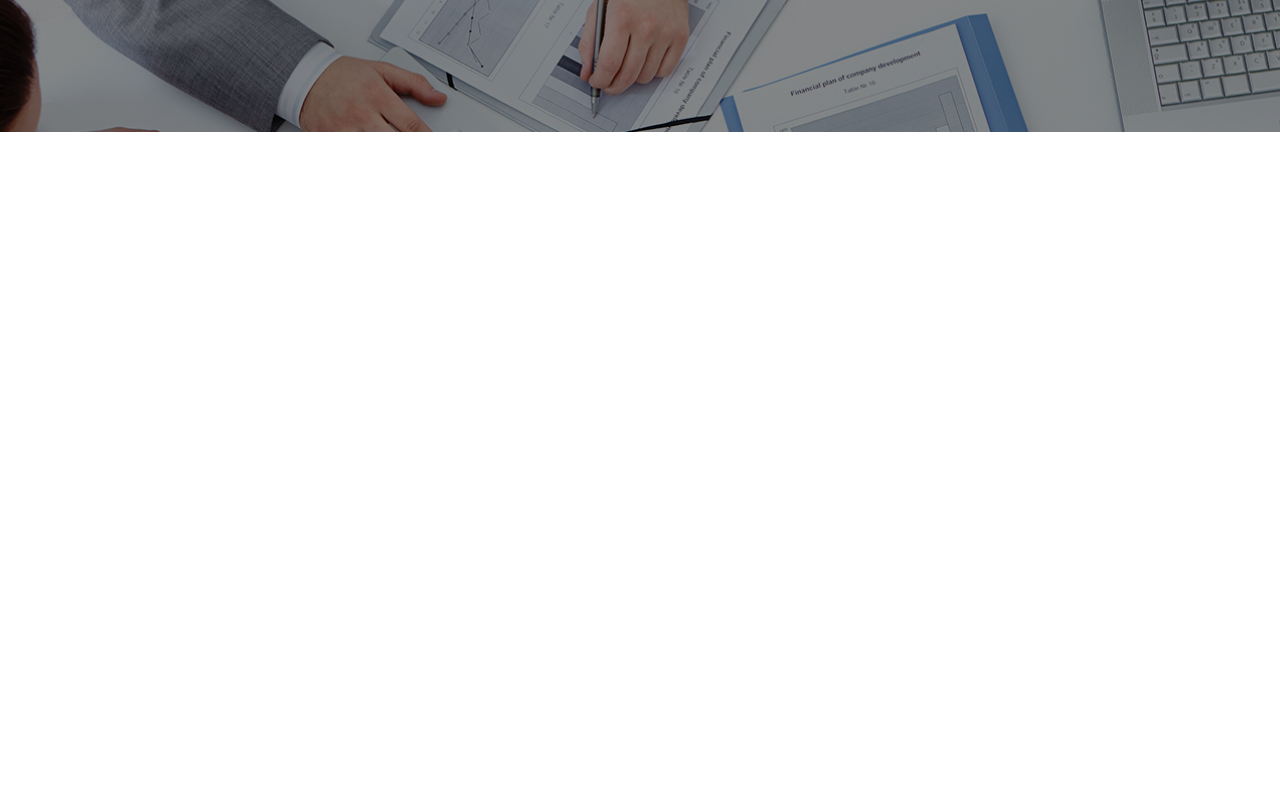
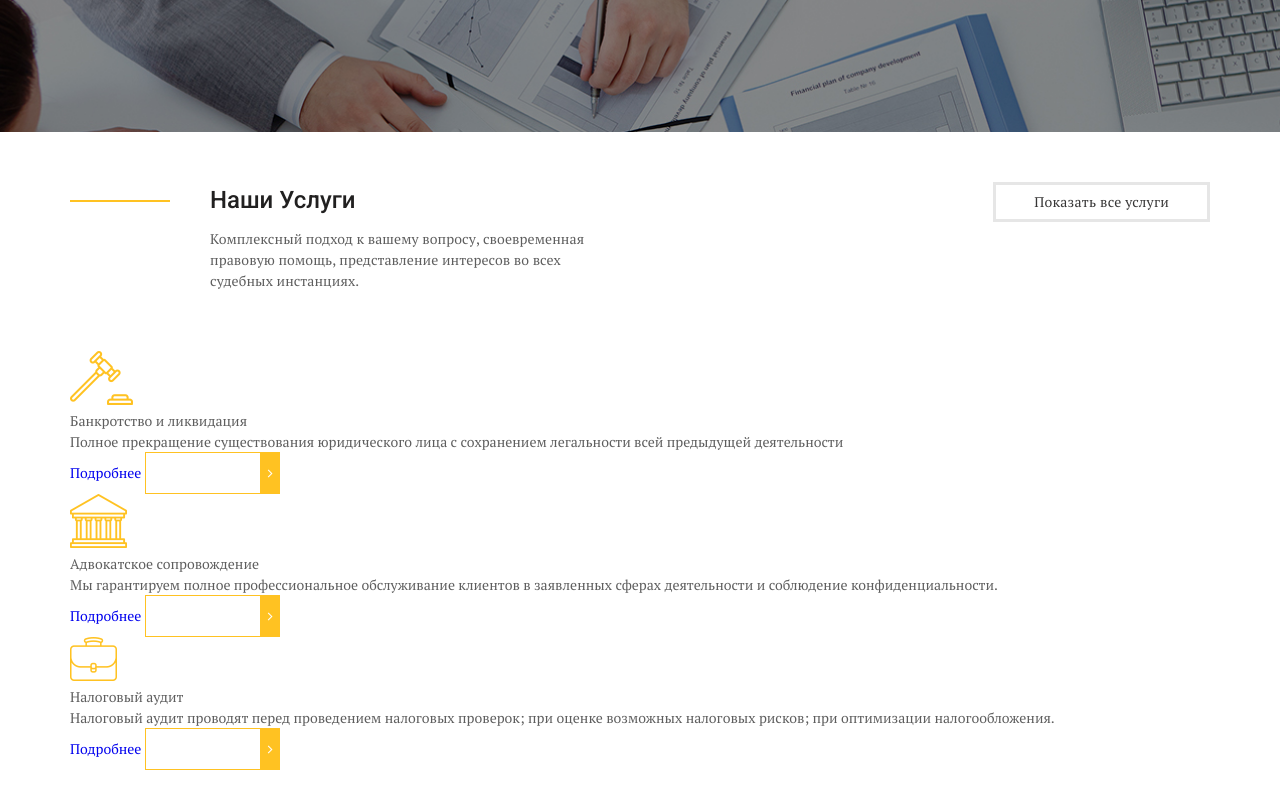
Before and after one commit to Sergey-True/project-2_landing_2, a website with bundled scripts: page index.html in a window 1280 px wide. Shown: the part 508-1308 px from the top of the page. Before the commit the page ends 800 px from the top, so only its background shows below. Built offline with nearby package versions, Linux system fonts and the light colour scheme; a web font is replaced by a local one.

Commit message:
first part of about was made

```diff
--- a/css/style.css
+++ b/css/style.css
@@ -206,11 +206,11 @@ body {
     right: -12px;
 }
 
-.slider-inner{
+.slider-inner {
     position: relative;
 }
 
-.slick-btn{
+.slick-btn {
     position: absolute;
     top: 70%;
     z-index: 3;
@@ -223,12 +223,14 @@ body {
     background-color: #ffc222;
 
 }
+
 .slick-btn.slick-disabled {
     background-color: transparent;
     cursor: default;
 
 }
-.slick-btn:before{
+
+.slick-btn:before {
     position: absolute;
     top: 50%;
     left: 50%;
@@ -236,6 +238,7 @@ body {
     font-family: 'icomoon', sans-serif;
     color: #ffffff;
 }
+
 .slick-disabled {
 
 }
@@ -252,6 +255,60 @@ body {
 .slick-prev:before {
     content: "\f104";
 }
+
 .slick-prev {
     left: 0;
 }
+
+/*About*/
+
+.about {
+    padding: 50px 0 30px;
+}
+
+.about-top {
+    display: flex;
+    justify-content: space-between;
+}
+
+.about-top-box {
+    max-width: 520px;
+    padding-left: 140px;
+    position: relative;
+    margin-bottom: 60px;
+
+}
+
+.about-top-box:before {
+    content: "";
+    width: 100px;
+    height: 2px;
+    background-color: #ffc222;
+    position: absolute;
+    left: 0;
+    top: 18px;
+
+
+}
+
+.about-title {
+    font-size: 24px;
+    font-weight: 500;
+    font-family: 'Roboto', sans-serif;
+    color: #212020;
+    margin-bottom: 10px;
+
+}
+
+.about-text {
+    letter-spacing: .1px;
+}
+
+.about-top-btn a{
+    color: #373636;
+    line-height: 24px;
+    letter-spacing: 0.25px;
+    font-size: 14px;
+    padding: 5px 38px;
+    border: 3px solid #e6e6e6;
+}
--- a/index.html
+++ b/index.html
@@ -59,7 +59,9 @@
                 <div class="slider-item-content">
                     <div class="slider-title">КОМПЛЕКСНОЕ ЗАКРЫТИЕ ПРЕДПРИЯТИЯ</div>
 
-                    <div class="slider-text">Полное прекращение существования юридического лица с сохранением легальности всей предыдущей деятельности.</div>
+                    <div class="slider-text">Полное прекращение существования юридического лица с сохранением
+                        легальности всей предыдущей деятельности.
+                    </div>
 
                     <a data-fancybox data-src="#modal" href="javascript:" class="slider-btn default-btn">Оставить заявку
                     </a>
@@ -70,7 +72,9 @@
                 <div class="slider-item-content">
                     <div class="slider-title">КОМПЛЕКСНОЕ ЗАКРЫТИЕ ПРЕДПРИЯТИЯ</div>
 
-                    <div class="slider-text">Полное прекращение существования юридического лица с сохранением легальности всей предыдущей деятельности.</div>
+                    <div class="slider-text">Полное прекращение существования юридического лица с сохранением
+                        легальности всей предыдущей деятельности.
+                    </div>
 
                     <a data-fancybox data-src="#modal" href="javascript:" class="slider-btn default-btn">Оставить заявку
                     </a>
@@ -80,6 +84,75 @@
     </div>
 </section>
 
+<!--/*About*/-->
+<section class="about">
+    <div class="container">
+        <div class="about-top">
+            <div class="about-top-box">
+                <div class="about-title">Наши Услуги</div>
+
+                <div class="about-text">Комплексный подход к вашему вопросу, своевременная правовую помощь,
+                    представление интересов во всех судебных инстанциях.
+                </div>
+
+            </div>
+            <div class="about-top-btn">
+                <a href="#">
+                    Показать все услуги
+                </a>
+            </div>
+        </div>
+        <div class="about-items">
+            <div class="about-item">
+                <img src="/img/about-1.png" alt="">
+                <div class="about-item-title">
+                    Банкротство и ликвидация
+                </div>
+                <div class="about-item-text">
+                    Полное прекращение существования юридического лица с сохранением легальности всей предыдущей
+                    деятельности
+                </div>
+                <div class="about-item-btn">
+                    <a class="about-item-link" href="#">Подробнее</a>
+                    <a data-fancybox data-src="#modal" href="javascript:" class="default-btn">Заказать
+                    </a>
+                </div>
+            </div>
+
+            <div class="about-item">
+                <img src="/img/about-2.png" alt="">
+                <div class="about-item-title">
+                    Адвокатское сопровождение
+                </div>
+                <div class="about-item-text">
+                    Мы гарантируем полное профессиональное обслуживание клиентов в заявленных сферах деятельности и
+                    соблюдение конфиденциальности.
+                </div>
+                <div class="about-item-btn">
+                    <a class="about-item-link" href="#">Подробнее</a>
+                    <a data-fancybox data-src="#modal" href="javascript:" class="default-btn">Заказать
+                    </a>
+                </div>
+            </div>
+
+            <div class="about-item">
+                <img src="/img/about-3.png" alt="">
+                <div class="about-item-title">
+                    Налоговый аудит
+                </div>
+                <div class="about-item-text">
+                    Налоговый аудит проводят перед проведением налоговых проверок; при оценке возможных налоговых
+                    рисков; при оптимизации налогообложения.
+                </div>
+                <div class="about-item-btn">
+                    <a class="about-item-link" href="#">Подробнее</a>
+                    <a data-fancybox data-src="#modal" href="javascript:" class="default-btn">Заказать
+                    </a>
+                </div>
+            </div>
+        </div>
+    </div>
+</section>
 <div id="modal">
     <h2>Hello</h2>
 </div>
```
Also changed, not shown: img/about-1.png (added), img/about-2.png (added), img/about-3.png (added).
